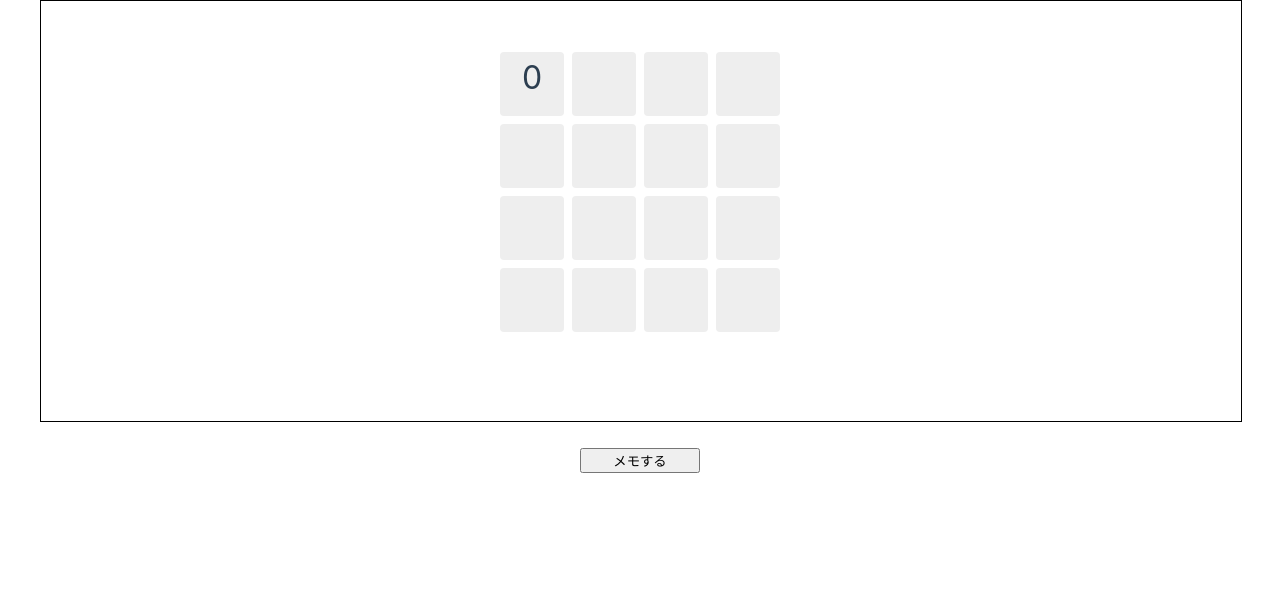
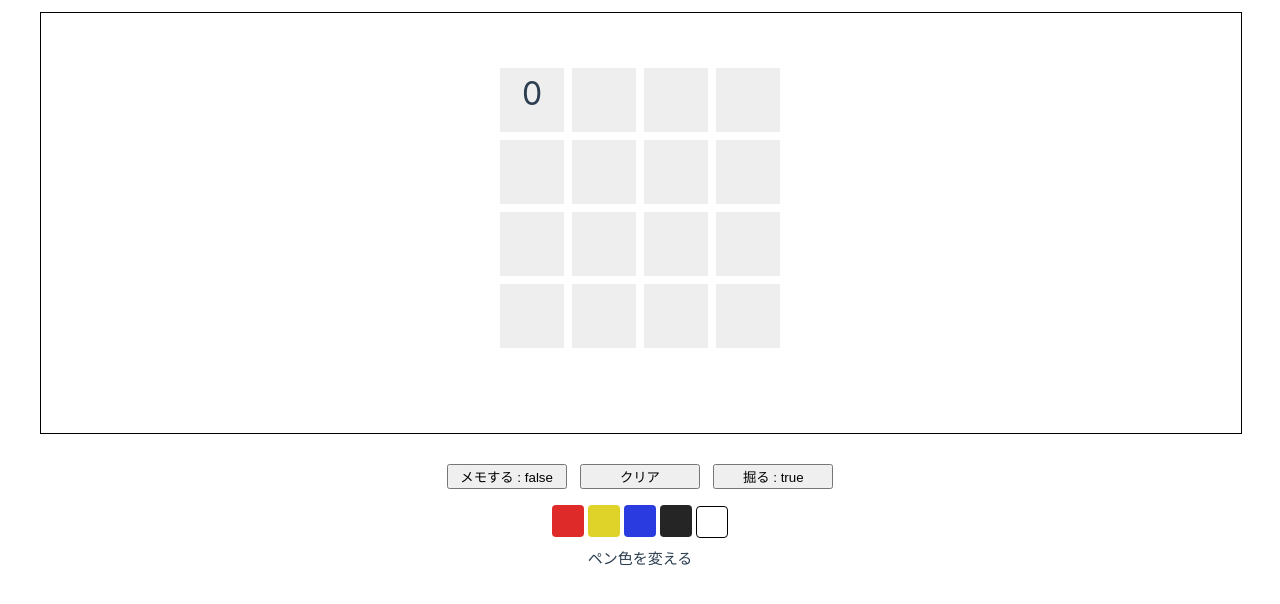
Before and after one commit to MinooYu/yumopot_server, a Vue app in the folder vue-project/: page / in a window 1280 px wide. Both pictures are taken after a click on the element 532 px from the left and 84 px from the top of the page. Shown: the top 604 px of the page. Built offline with nearby package versions, Linux system fonts and the light colour scheme.

Commit message:
消しゴムとか色々足した

```diff
--- a/vue-project/src/App.vue
+++ b/vue-project/src/App.vue
@@ -1,51 +1,64 @@
 <template>
 	<div class="mlr-a" style="width: 1200px;height: 400px;">
-		<div class="mlr-a rowlength" :style="rowlen" style="margin-top: 48px; z-index: 5;">
+		<div class="mlr-a rowlength" :style="rowlen" style="margin-top: 64px; z-index: 5;">
 			<div class="mlr-a" v-for="(row, i) in minesrow" :key="i" style="display: flex;">
-				<div class="minescell" v-for="(data, j) in row" :key="j" style="font-size: 32px; text-align: center; background-color: #eee; border-radius: 4px; margin: 4px;" v-on:click="digrow[i][j] = true;">
-					<a v-if="digrow[i][j]" >{{ data }}</a>
-					<a v-else v-on:click="digrow[i][j] = true"></a>
+				<div class="minescell back-e" v-for="(data, j) in row" :key="j" style="font-size: 32px; text-align: center; border-radius: 4px; margin: 4px;" v-on:click.left="minedig(i, j)">
+					<div v-if="digrow[i][j] == minesenum.dig" class="minescell back-e">{{ data }}</div>
+					<div v-else-if="digrow[i][j] == minesenum.flag" class="minescell back-r" style="width: 100%; height: 100%; border-radius: 4px;"></div>
+					<div v-else class="minescell back-e"></div>
 				</div>
 			</div>
 		</div>
-		<!-- <div v-if="memomode" style="position: absolute; top: 0; z-index: 7;">
-			<canvas ref="canvasElement" style="border: 2px solid #a3a3a3; border-radius: 4px; width: 1200px; height: 400px;"></canvas>
-		</div>
-		<div v-else style="position: absolute; top: 0; z-index: 7; pointer-events: none;">
-			<canvas ref="canvasElement" style="border: 2px solid #a3a3a3; border-radius: 4px; width: 1200px; height: 400px;"></canvas>
-		</div> -->
-		<div :class="drawf" id="main" style="position: absolute; top: 0;">
+
+		<div :class="drawf" id="main" style="position: absolute; top: 0; margin-top: 12px;">
 			<!-- <p style="user-select: none;">X: {{ mouseX }} Y: {{ mouseY }}</p> -->
 			<canvas style="border:1px solid black;"
-					ref="canvas" width="1200" height="420"
-					v-on:mousemove="paint"
-					v-on:mousedown="dragStart"
-					v-on:mouseup="dragEnd"
-					>
+				ref="canvas" width="1200" height="420"
+				v-on:mousemove="paint"
+				v-on:mousedown="dragStart"
+				v-on:mouseup="dragEnd">
 			</canvas>
 		</div>
+
 	</div>
 
+	<div class="mlr-a">
 
+		<div style="width: 400px; display: flex; margin-left: auto; margin-right: auto;">
+			<button v-on:click="memomode = !memomode" style="width: 120px; margin-left: auto; margin-right: auto; z-index: 12;">
+				メモする : {{ memomode }}
+			</button>
+			<button v-on:click="" style="width: 120px; margin-left: auto; margin-right: auto;" @click="clear">
+				クリア
+			</button>
+			<button v-on:click="mine_dig_flag = !mine_dig_flag" style="width: 120px; margin-left: auto; margin-right: auto; z-index: 12;">
+				掘る : {{ mine_dig_flag }}
+			</button>
+		</div>
 
-	<div class="mlr-a" style="width: 400px; display: flex;">
-		<button v-on:click="memomode = !memomode" style="width: 120px; margin-left: auto; margin-right: auto; z-index: 12;">
-			メモする
-		</button>
-		<!-- <button v-on:click="" style="width: 120px; margin-left: auto; margin-right: auto;">
-			問題変更
-		</button> -->
+		<div style="margin-top: 16px;">
+			<div style="width: 400px; display: flex; margin-left: auto; margin-right: auto;">
+				<div style="margin-left: auto; margin-right: auto;">
+					<button v-on:click="colorch('#df2a2a',0)" style="border: none; background-color: #df2a2a; border-radius: 4px; width: 32px; height: 32px; z-index: 12; margin-left: 2px; margin-right: 2px;"></button>
+					<button v-on:click="colorch('#dfd32a',0)" style="border: none; background-color: #dfd32a; border-radius: 4px; width: 32px; height: 32px; z-index: 12; margin-left: 2px; margin-right: 2px;"></button>
+					<button v-on:click="colorch('#2a3cdf',0)" style="border: none; background-color: #2a3cdf; border-radius: 4px; width: 32px; height: 32px; z-index: 12; margin-left: 2px; margin-right: 2px;"></button>
+					<button v-on:click="colorch('#252525',0)" style="border: none; background-color: #252525; border-radius: 4px; width: 32px; height: 32px; z-index: 12; margin-left: 2px; margin-right: 2px;"></button>
+					<button v-on:click="colorch('#252525',1)" style="border: 1px solid; background-color: #fff; border-radius: 4px; width: 32px; height: 32px; z-index: 12; margin-left: 2px; margin-right: 2px;"></button>
+				</div>
+			</div>
+			<div style="text-align: center; margin-top: 4px;">ペン色を変える</div>
+		</div>
+
 	</div>
 
 	<!-- <DrawTool /> -->
 
-	<!-- <div id="canvas-area">
-		<canvas id="myCanvas" style="border: 2px solid #a3a3a3; border-radius: 4px; width: 1200px; height: 400px;" @mousedown="dragStart" @mouseup="dragEnd" @mouseout="dragEnd" @mousemove="draw"></canvas>
-	</div> -->
 </template>
 
 <script>
 import DrawTool from './components/DrawTool.vue'
+
+const minesenum = {dig:'dig',flag:'flag',none:'none'}
 
 export default {
 	name: 'App',
@@ -55,7 +68,8 @@ export default {
 	el: "#main",
 	data: () => (
 		{
-			digrow: [[false,false,false,false],[false,false,false,false,],[false,false,false,false,],[false,false,false,false,]],
+			minesenum: minesenum,
+			digrow: [[minesenum.none,minesenum.none,minesenum.none,minesenum.none],[minesenum.none,minesenum.none,minesenum.none,minesenum.none],[minesenum.none,minesenum.none,minesenum.none,minesenum.none],[minesenum.none,minesenum.none,minesenum.none,minesenum.none],],
 			minesrow: [['','','',''],['','','',''],['','','',''],['','','','']],
 			minescnt: 4,
 			rowcnt: 4,
@@ -63,6 +77,10 @@ export default {
 			mouseX: 0,
     		mouseY: 0,
 			isDrag: false,
+			mine_dig_flag: true,
+			canvas: null,
+			context: null,
+			drawstyle: 0,
 		}
 	),
 	computed: {
@@ -79,7 +97,10 @@ export default {
 	mounted() {
 		this.canvas = this.$refs.canvas;
     	this.context = this.canvas.getContext("2d");
-
+		this.context.lineCap = 'round';
+		this.context.lineJoin = 'round';
+		this.context.lineWidth = 8;
+		this.context.strokeStyle = '#dfb52a';
 
 		for(var i=0; i < this.minescnt; i++)
 		{
@@ -120,7 +141,6 @@ export default {
 	},
 	methods: {
 		paint: function(e){
-
 			this.rect = this.canvas.getBoundingClientRect();
 			this.mouseX = e.clientX - this.rect.left;
 			// this.mouseY = e.clientY - this.rect.top -24;
@@ -139,6 +159,16 @@ export default {
 			this.context.lineTo(x, y);
 			this.context.stroke();
 		},
+		clear: function() {
+			this.context.clearRect(0, 0, this.canvas.width, this.canvas.height);
+		},
+		colorch: function(colornum, stylenum) {
+			this.context.strokeStyle = colornum;
+
+			this.drawstyle = stylenum;
+			if(this.drawstyle == 0) { this.context.globalCompositeOperation = 'source-over'; this.context.lineWidth = 8; }
+			else if(this.drawstyle == 1) { this.context.globalCompositeOperation = 'destination-out'; this.context.lineWidth = 32; }
+		},
 		dragStart:function(e) {
 			console.log("start")
 			var x = e.layerX
@@ -156,7 +186,12 @@ export default {
 			console.log("end")
 			this.context.closePath();
 			this.isDrag = false;
-		}
+		},
+		minedig: function(i, j) {
+			if (this.mine_dig_flag && this.digrow[i][j] == minesenum.none) { this.digrow[i][j] = minesenum.dig; }
+			else if (!this.mine_dig_flag && this.digrow[i][j] == minesenum.flag) { this.digrow[i][j] = minesenum.none; }
+			else { this.digrow[i][j] = minesenum.flag; }
+		},
 	}
 }
 
@@ -190,5 +225,10 @@ function getRandomInt(max) {
 .draw-f {
 	pointer-events: none;
 }
-
+.back-e {
+	background-color: #eee;
+}
+.back-r {
+	background-color: #df2a2a;
+}
 </style>
--- a/vue-project/src/components/DrawTool.vue
+++ b/vue-project/src/components/DrawTool.vue
@@ -24,8 +24,6 @@ export default {
 		this.context.lineJoin = 'round';
 		this.context.lineWidth = 5;
 		this.context.strokeStyle = '#000000';
-		this.context.fillStyle = "blue";
-		this.context.fillRect(10, 10, 150, 150);
 	},
 	methods: {
 		// 描画
```
